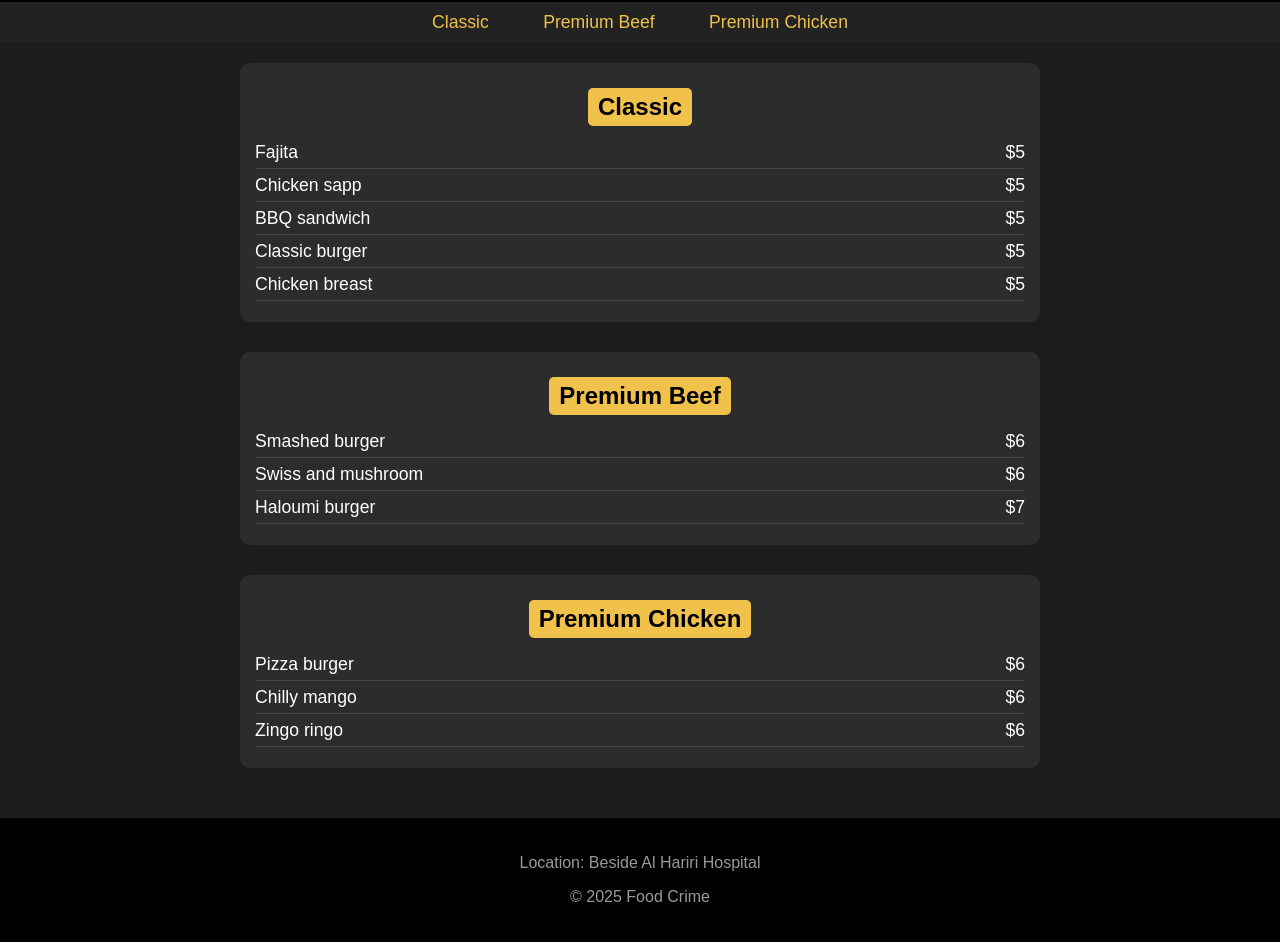
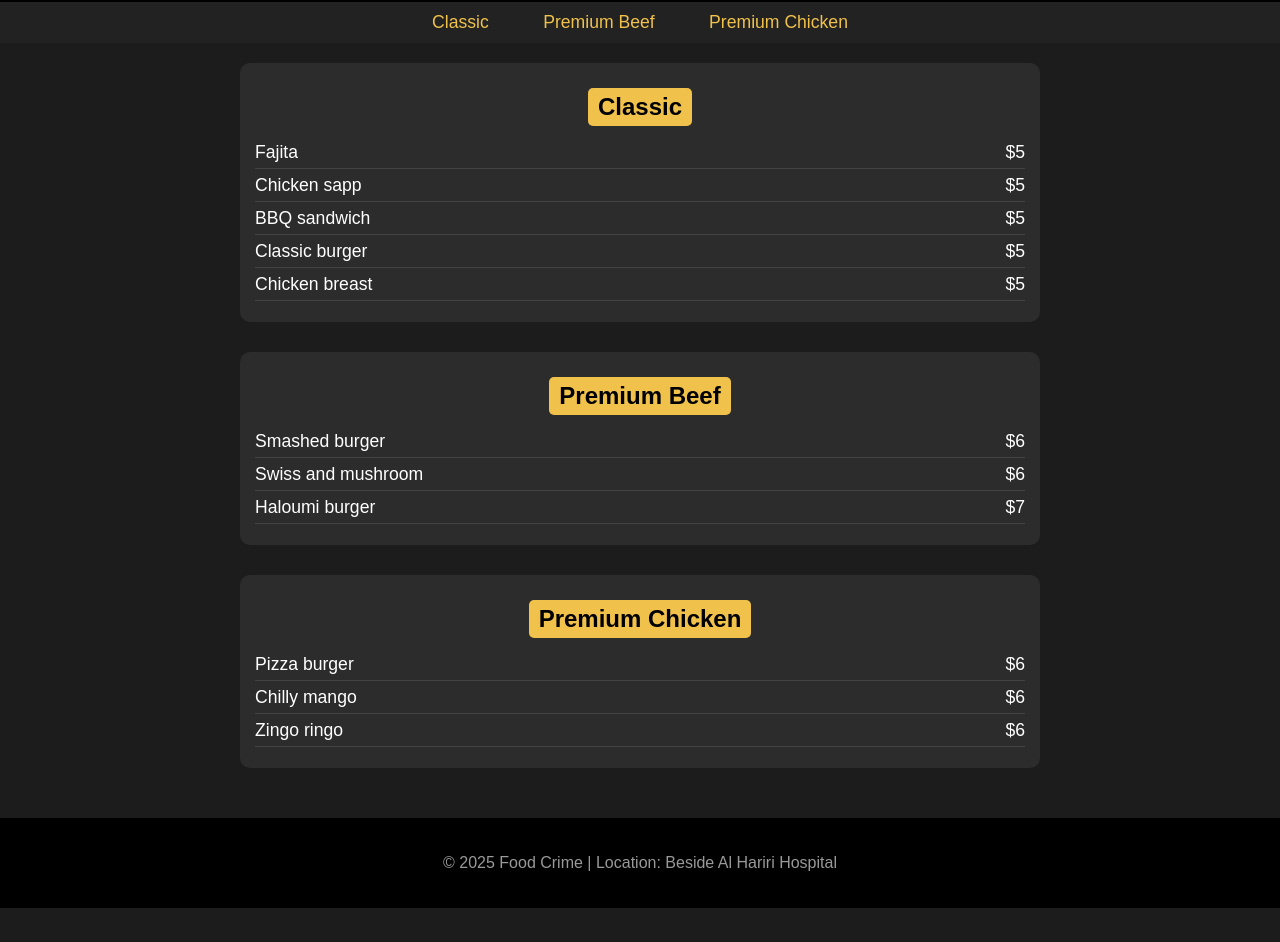
Before and after one commit to fadeellfadeell122-crypto/food-crime-menu, a plain HTML site: page index.html in a window 1280 px wide. Shown: the part 108-1050 px from the top of the page. After the commit the page ends 1016 px from the top, so only its background shows below. Drawn offline with Linux system fonts and the light colour scheme.

Commit message:
Update index.html

```diff
--- a/index.html
+++ b/index.html
@@ -65,8 +65,8 @@
         </div>
     </section>
     <footer>
-        <p>Location: Beside Al Hariri Hospital</p>
-        <p>&copy; 2025 Food Crime</p>
-    </footer>
+    <p>&copy; 2025 Food Crime | Location: Beside Al Hariri Hospital</p>
+</footer>
+
 </body>
 </html>
```
